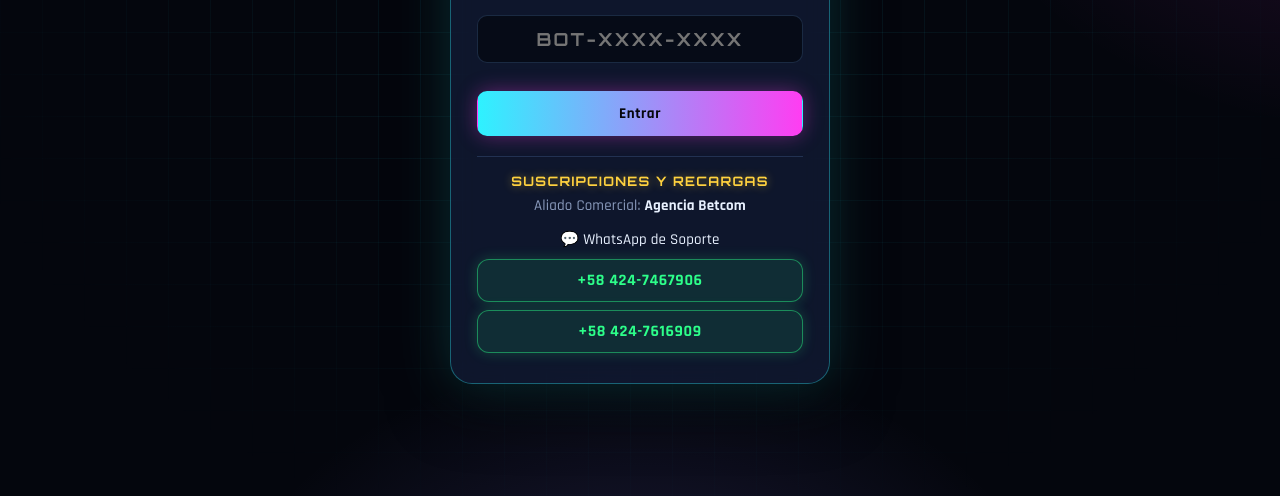
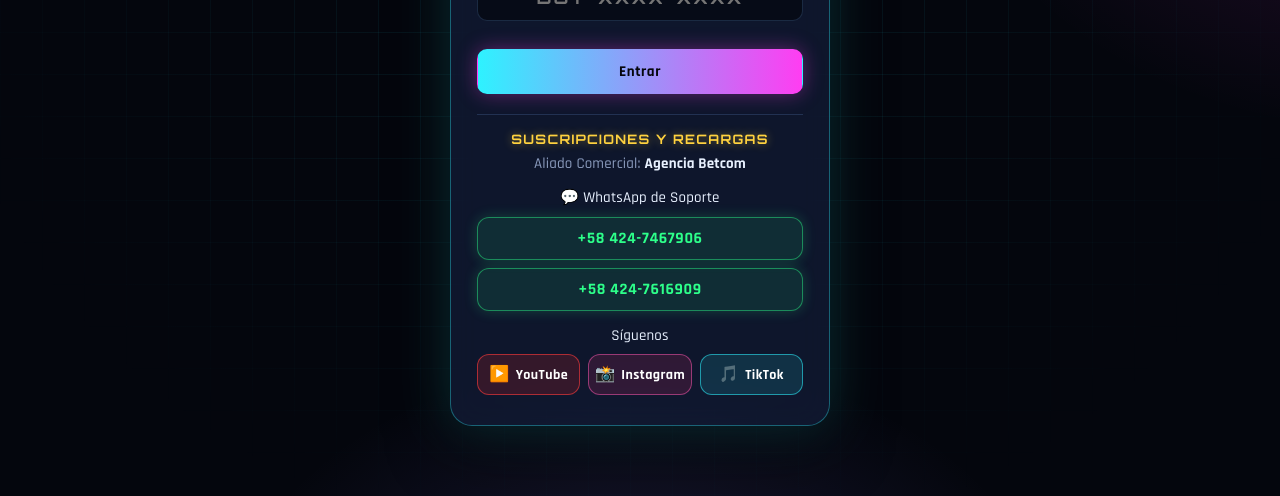
Before and after one commit to plewert/bot-animalitos, a plain HTML site: page index.html in a window 1280 px wide. Shown: the part 304-800 px from the top of the page. Drawn offline with Linux system fonts and the light colour scheme.

Commit message:
Add files via upload

```diff
--- a/index.html
+++ b/index.html
@@ -257,6 +257,16 @@
   body.locked .bnav{display:none!important}
   .mbar .undo.cp{border-color:rgba(46,242,255,.6);color:var(--cyan);background:rgba(46,242,255,.12)}
   .mbar .undo.cp.ok{border-color:rgba(45,255,138,.6);color:var(--grn);background:rgba(45,255,138,.12)}
+
+  .soc{display:flex;gap:8px;margin-top:8px}
+  .soc a{flex:1;display:flex;align-items:center;justify-content:center;gap:6px;border-radius:12px;padding:9px 4px;color:#fff;text-decoration:none;font:700 14px "Rajdhani",sans-serif;letter-spacing:.03em;transition:box-shadow .2s,transform .1s}
+  .soc a:active{transform:scale(.97)}
+  .soc a span{font-size:16px}
+  .soc .yt{background:rgba(255,40,40,.16);border:1px solid rgba(255,60,60,.6)} .soc .yt:hover{box-shadow:0 0 16px rgba(255,60,60,.5)}
+  .soc .ig{background:rgba(225,48,108,.16);border:1px solid rgba(225,80,160,.6)} .soc .ig:hover{box-shadow:0 0 16px rgba(225,80,160,.5)}
+  .soc .tt{background:rgba(46,242,255,.12);border:1px solid rgba(46,242,255,.55)} .soc .tt:hover{box-shadow:0 0 16px rgba(46,242,255,.5)}
+  .appsoc{margin:12px 0 4px;max-width:520px}
+  @media(max-width:700px){body.inapp .appsoc{margin:0 0 12px}}
 </style>
 </head>
 <body class="locked">
@@ -275,6 +285,12 @@
         <a href="https://wa.me/584247467906" target="_blank" rel="noopener">+58 424-7467906</a>
         <a href="https://wa.me/584247616909" target="_blank" rel="noopener">+58 424-7616909</a>
       </div>
+      <div class="gw" style="margin-top:14px">Síguenos</div>
+      <div class="soc">
+      <a class="yt" href="https://youtube.com/@rapronosticos" target="_blank" rel="noopener"><span>▶️</span>YouTube</a>
+      <a class="ig" href="https://www.instagram.com/ra.pronosticos" target="_blank" rel="noopener"><span>📸</span>Instagram</a>
+      <a class="tt" href="https://www.tiktok.com/@rapronosticos2" target="_blank" rel="noopener"><span>🎵</span>TikTok</a>
+    </div>
     </div>
   </div>
 </div>
@@ -285,6 +301,11 @@
   </div>
   <nav class="tabs" id="tabs"></nav>
   <div class="mbar" id="mbar"></div>
+  <div class="soc appsoc">
+      <a class="yt" href="https://youtube.com/@rapronosticos" target="_blank" rel="noopener"><span>▶️</span>YouTube</a>
+      <a class="ig" href="https://www.instagram.com/ra.pronosticos" target="_blank" rel="noopener"><span>📸</span>Instagram</a>
+      <a class="tt" href="https://www.tiktok.com/@rapronosticos2" target="_blank" rel="noopener"><span>🎵</span>TikTok</a>
+    </div>
   <p class="sub">Toca el animalito que <b>acaba de salir</b>. El bot marca las combinaciones de la guía de esa lotería y lleva la cuenta de si aciertan en los sorteos siguientes.</p>
 
   <div class="layout">
@@ -630,7 +651,8 @@ function renderMbar(){
     $("mundo").onclick=()=>$("undo").click();
     $("mcopy").onclick=()=>{
       const txt="🎰 *"+l.name+"*\nSalió: "+l.A[last][1]+" "+last+" "+l.A[last][0]+"\n\n"+(arr.length?"*Jugada según la guía:*\n"+arr.map(([n])=>l.A[n][1]+" "+n+" "+l.A[n][0]).join("\n"):"Sin combinaciones para este animal")
-        +"\n\n━━━━━━━━━━━━\n💎 *Suscripciones y Recargas*\n🤝 Aliado Comercial: *Agencia Betcom*\n💬 WhatsApp de Soporte:\n+58 424-7467906\n+58 424-7616909";
+        +"\n\n━━━━━━━━━━━━\n💎 *Suscripciones y Recargas*\n🤝 Aliado Comercial: *Agencia Betcom*\n💬 WhatsApp de Soporte:\n+58 424-7467906\n+58 424-7616909"
+        +"\n\n📲 *Síguenos:*\n▶️ YouTube: https://youtube.com/@rapronosticos\n📸 Instagram: https://www.instagram.com/ra.pronosticos\n🎵 TikTok: https://www.tiktok.com/@rapronosticos2";
       const btn=$("mcopy");
       const done=ok=>{btn.classList.toggle("ok",ok);btn.textContent=ok?"✓ ¡Copiado!":"No se pudo copiar";clearTimeout(btn._t);btn._t=setTimeout(()=>{btn.classList.remove("ok");btn.textContent="⧉ Copiar";},2000);};
       const fallback=()=>{try{const ta=document.createElement("textarea");ta.value=txt;ta.setAttribute("readonly","");ta.style.position="absolute";ta.style.left="-9999px";document.body.appendChild(ta);ta.select();const ok=document.execCommand("copy");ta.remove();done(ok);}catch(e){done(false);}};
```
